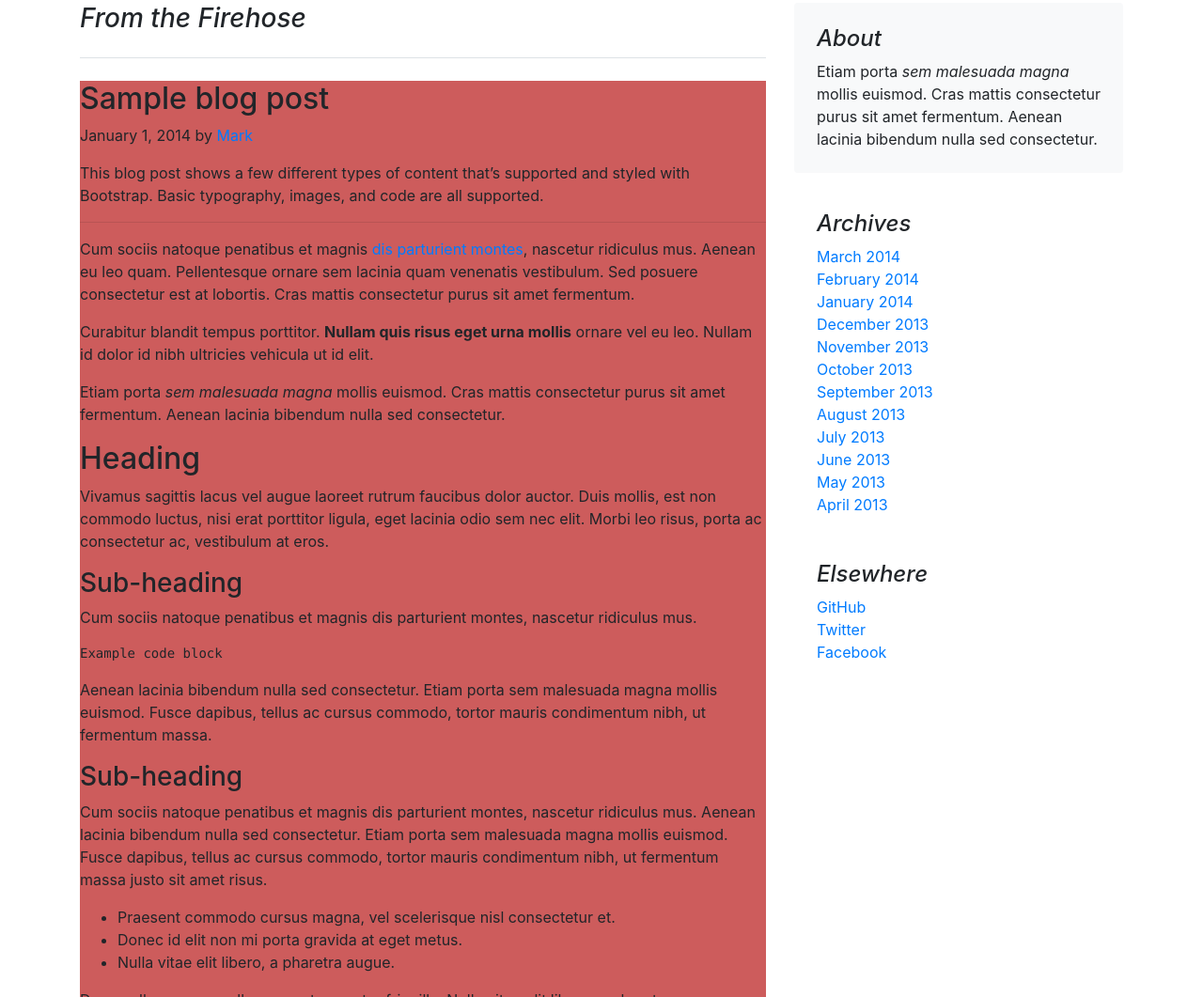
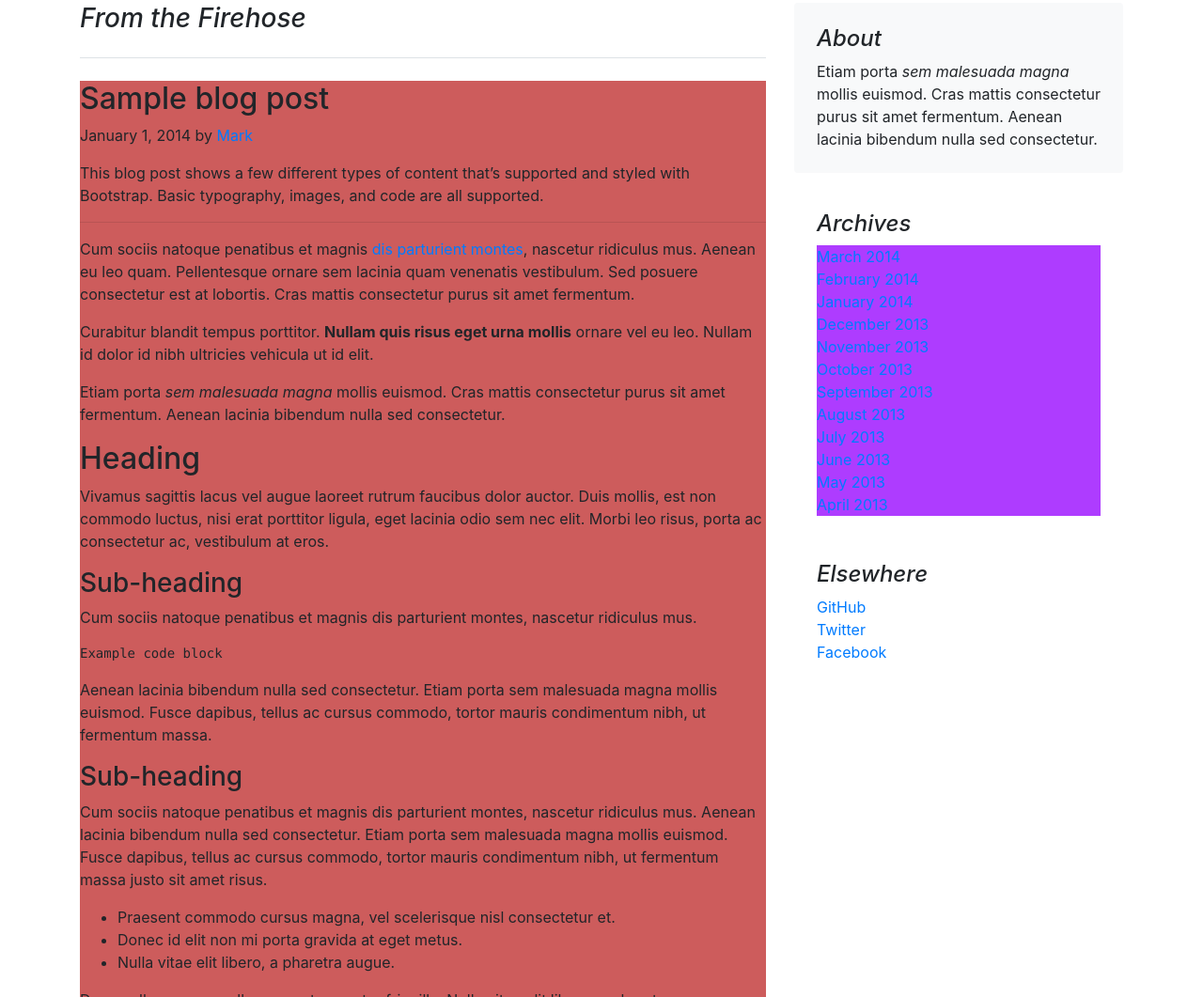
Before and after one commit to rafaeau/m2-d7, a plain HTML site: page index.html in a window 1280 px wide. Shown: the part 814-1875 px from the top of the page at 94% size. Drawn offline with nearby package versions, Linux system fonts and the light colour scheme.

Commit message:
Exercise 7

```diff
--- a/index.html
+++ b/index.html
@@ -67,6 +67,11 @@
         }
 
         /* EX7) Write a selector to target all the li into the first ordered-list in the sidebar ( Archives ) */
+
+        body main .row aside .p-4:nth-child(2) ol li {
+            background-color: rgb(174, 60, 255);
+        }
+
         /* EX8) Write a selector to target the second post author */
         /* EX9) Write a selector to target the "back to top" link     #### EXTRA Try doing it without targeting the footer element directly */
         /* EX10) Write a selector to target the footer */
```
